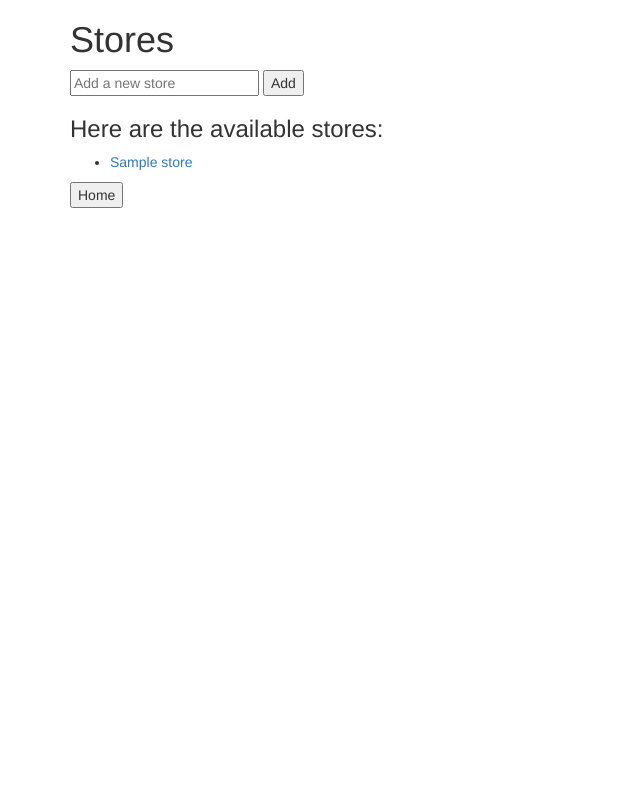
After one commit to bborealis/shoes, a PHP site: template views/stores.html.twig in a window 1280 px wide. The commit adds this page. Shown: the whole page, without its empty margins (0-640 px from the left). Run offline with PHP 8.4, Linux system fonts and the light colour scheme; the template is opened without the code that fills it: most values are stand-ins (such as "Sample title", 1, 10 or a date in 2020); some libraries are stand-ins or nearby versions.

Commit message:
add routes to store.html and stores.html

```diff
--- a/views/index.html.twig
+++ b/views/index.html.twig
@@ -5,7 +5,7 @@
     </head>
     <body>
         <div class="container">
-            <h1>Welcome to Shoe Store command</h1>
+            <h1>Welcome to Shoe Store Command</h1>
             <p><a href='/brands'>Click here</a> to add brands.</p>
             <p><a href='/stores'>Click here</a> to add stores.</p>
         </div>
--- /dev/null
+++ b/views/stores.html.twig
@@ -0,0 +1,39 @@
+<html>
+    <head>
+        <title>Stores</title>
+        <link rel="stylesheet" href="https://maxcdn.bootstrapcdn.com/bootstrap/3.3.1/css/bootstrap.min.css">
+    </head>
+    <body>
+        <div class="container">
+            <h1>Stores</h1>
+
+            <form action="/stores" method="post">
+                <input id="name" name="name" placeholder="Add a new store">
+                <button type="submit">Add</button>
+            </form>
+
+            {% if stores is not empty %}
+                <h3>Here are the available stores:</h3>
+                <ul>
+                    {% for store in stores %}
+                        <li><a href="/store/{{ store.getId }}">
+                            {{ store.getName }}</a></li>
+                    {% endfor %}
+                </ul>
+            {% endif %}
+
+
+
+
+
+
+
+
+            <form action="/">
+            <button type="submit">Home</button>
+        </form>
+
+
+        </div>
+    </body>
+</html>
```
Also changed, not shown: app/app.php (+16 -0 lines), views/store.html.twig (added, +34 -0 lines).
